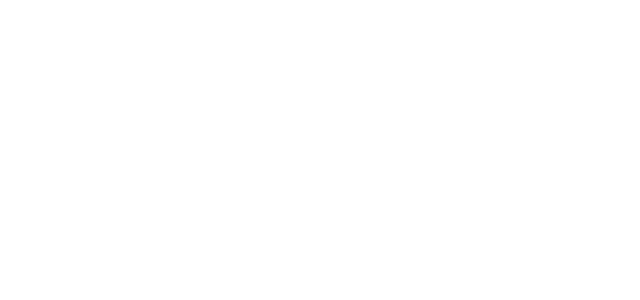
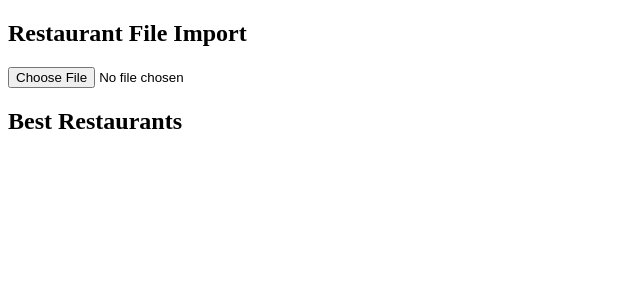
Before and after one commit to stephen-green/restaurant-exercise, a React (Create React App) app: page / in a window 1280 px wide. Shown: the top 300 px of the page, without its empty margins (0-640 px from the left). Built offline with nearby package versions, Linux system fonts and the light colour scheme.

Commit message:
Create basic UI

```diff
--- a/src/App.js
+++ b/src/App.js
@@ -2,7 +2,17 @@ import './App.css';
 
 function App() {
   return (
-    <></>
+    <>
+      <section>
+        <h1>Restaurant File Import</h1>
+        <input id="restaurant-file-selector" type="file" accept=".csv" />
+      </section>
+
+      <section>
+        <h1>Best Restaurants</h1>
+        <ul></ul>
+      </section>
+    </>
   );
 }
 
```
